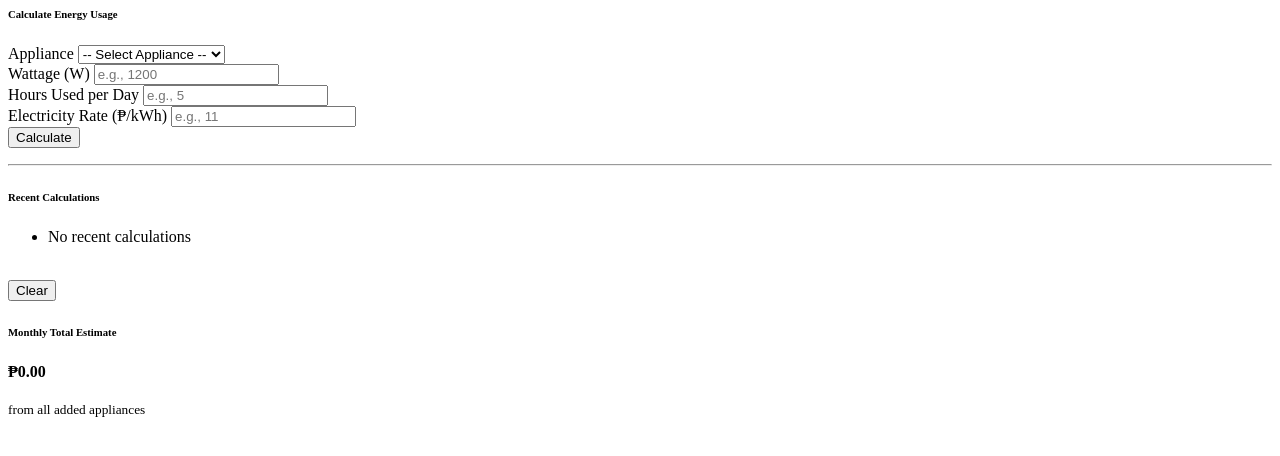
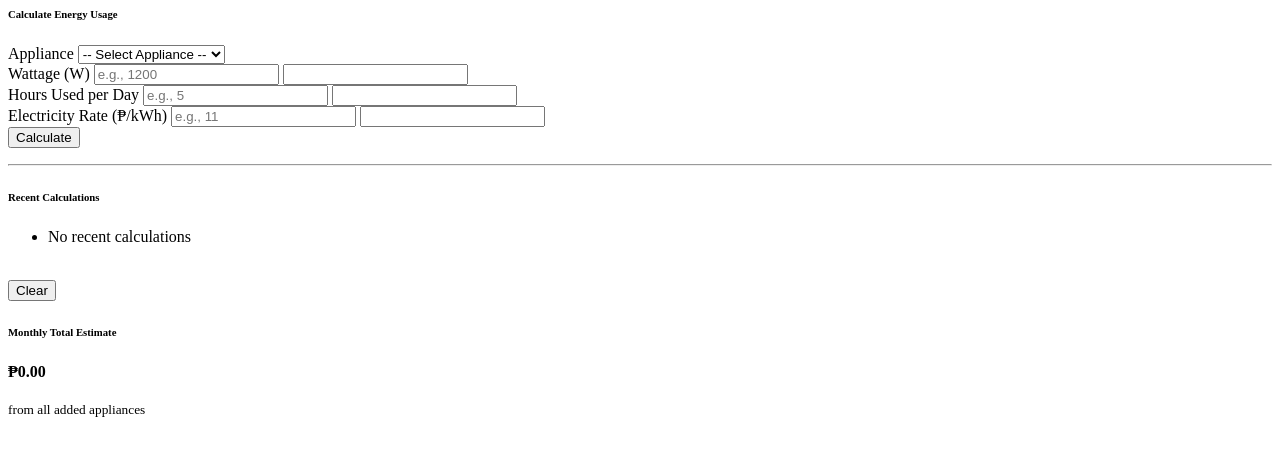
Before and after one commit to rwnz915/WattWatch, a plain HTML site: page pages/calculator.html in a window 1280 px wide. Drawn offline with Linux system fonts and the light colour scheme; files whose address does not match are found by name.

Commit message:
(Renz file updated)

```diff
--- a/pages/calculator.html
+++ b/pages/calculator.html
@@ -49,6 +49,7 @@
             <label for="wattage">Wattage (W)</label>
             <input type="number" class="form-control only-numbers" id="wattage" placeholder="e.g., 1200" min="1"
               required inputmode="decimal" />
+            <input class="only-decimals" inputmode="decimal" pattern="[0-9]*[.]?[0-9]*" step="any" />
           </div>
 
           <!-- Hours -->
@@ -56,6 +57,7 @@
             <label for="hours">Hours Used per Day</label>
             <input type="number" class="form-control only-numbers" id="hours" placeholder="e.g., 5" min="0.1" step="0.1"
               required inputmode="decimal" />
+            <input class="only-decimals" inputmode="decimal" pattern="[0-9]*[.]?[0-9]*" step="any" />
           </div>
 
           <!-- Electricity Rate -->
@@ -63,6 +65,7 @@
             <label for="rate">Electricity Rate (₱/kWh)</label>
             <input type="number" class="form-control only-numbers" id="rate" placeholder="e.g., 11" min="0.1"
               step="0.01" required inputmode="decimal" />
+            <input class="only-decimals" inputmode="decimal" pattern="[0-9]*[.]?[0-9]*" step="any" />
           </div>
 
           <button type="submit" class="btn btn-primary">Calculate</button>
```
